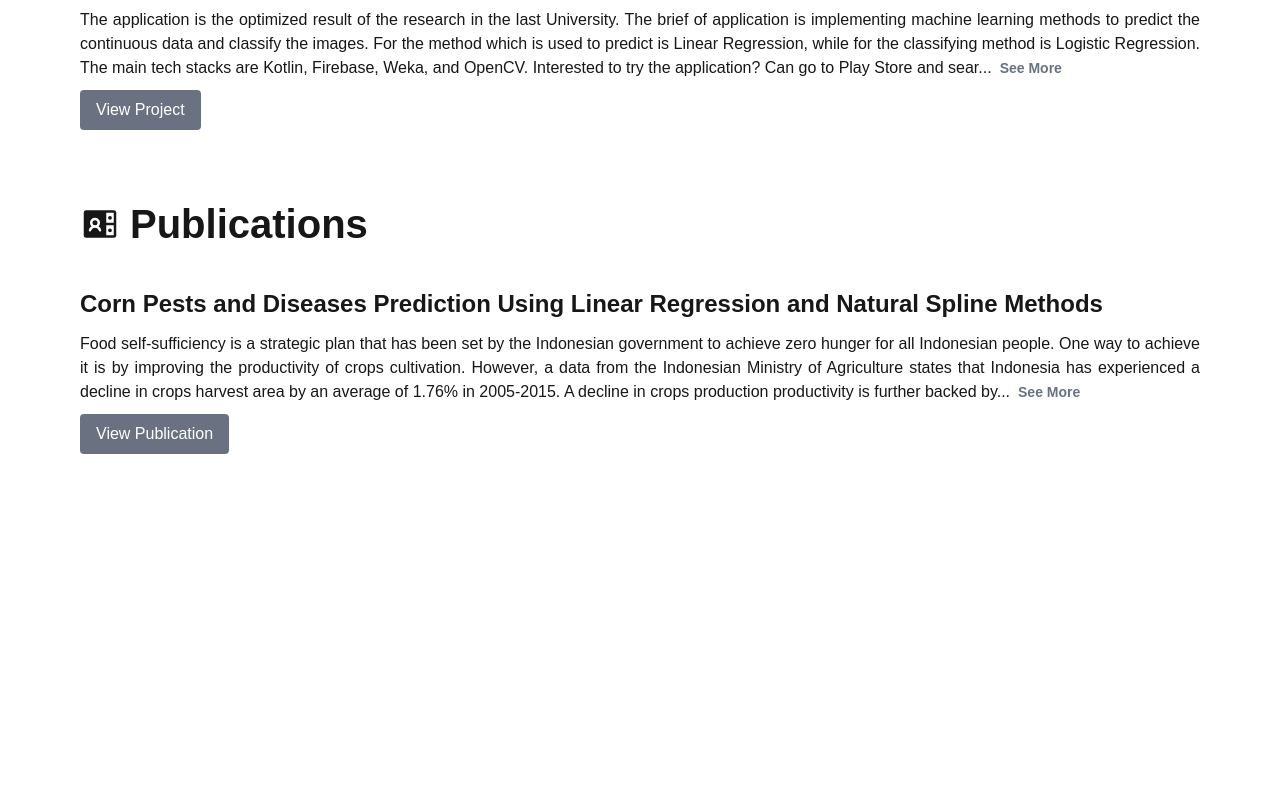
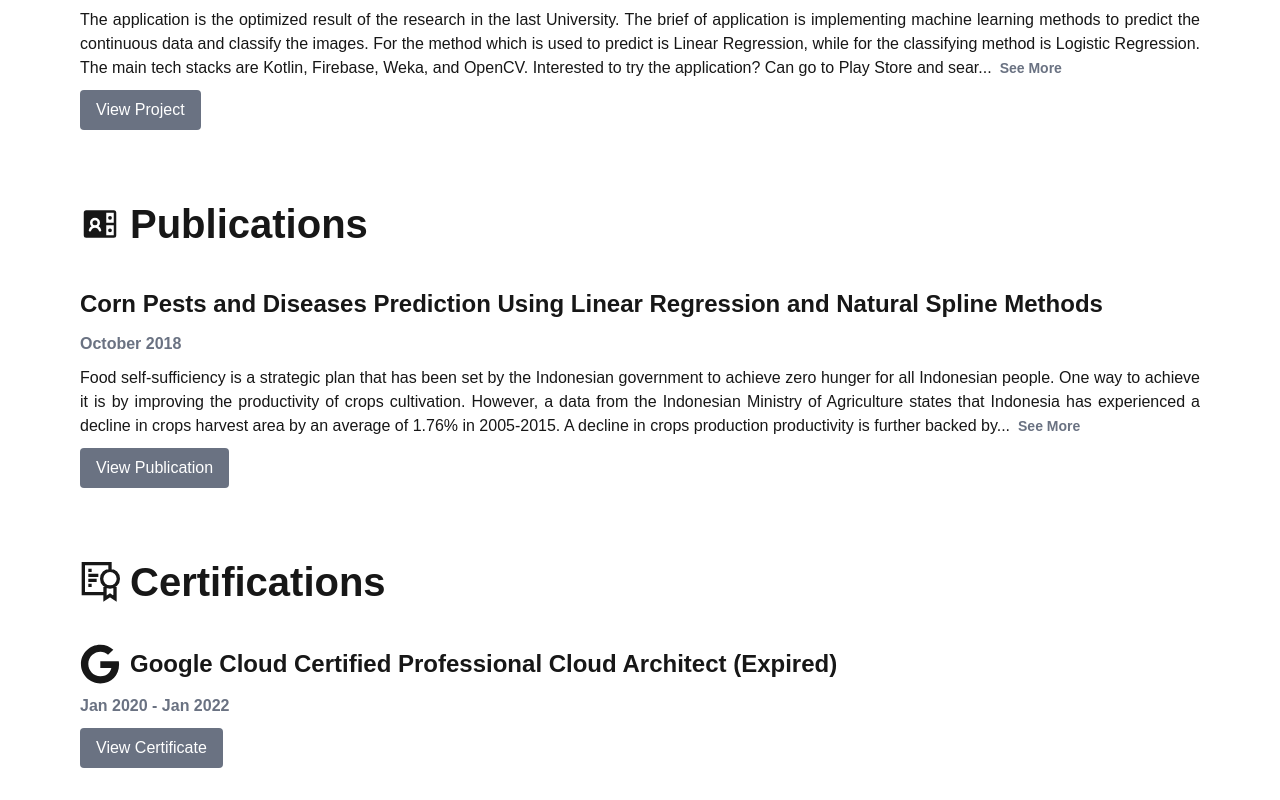
Before and after one commit to dito-hafizh/dito-hafizh.github.io, a Next.js app: page / in a window 1280 px wide. Shown: the part 2010-2810 px from the top of the page. Before the commit the page ends 2496 px from the top, so only its background shows below. Built offline with nearby package versions, Linux system fonts and the light colour scheme.

Commit message:
feat: introduce certification section and type, and display publication dates

```diff
--- /dev/null
+++ b/app/data/certification.ts
@@ -0,0 +1,11 @@
+import { Certification } from "@/types";
+
+export const CERTIFICATIONS: Certification[] = [
+    {
+        name: "Google Cloud Certified Professional Cloud Architect",
+        issuer: "Google",
+        startDate: "Jan 2020",
+        endDate: "Jan 2022",
+        link: "https://www.dropbox.com/scl/fi/u58f36eqe7uyxyzjbmb44/CloudArchitectCertificate.png?rlkey=d3lwt7f0c25mizp773e46xkko&st=axbpj6w6&dl=0"
+    }
+]
--- a/app/page.tsx
+++ b/app/page.tsx
@@ -1,10 +1,11 @@
 import AboutSection from '@/sections/about-section';
 import ProjectSection from '@/sections/project-section';
 import WorkEducationSection from '@/sections/work-education-section';
+import CertificationSection from './sections/certification-section';
 import PublicationSection from './sections/publication-section';
 
 export default function Home() {
-  const sections = [AboutSection, WorkEducationSection, ProjectSection, PublicationSection];
+  const sections = [AboutSection, WorkEducationSection, ProjectSection, PublicationSection, CertificationSection];
 
   return (
     <div className="flex flex-col items-start justify-center">
--- /dev/null
+++ b/app/sections/certification-section.tsx
@@ -0,0 +1,34 @@
+import { CERTIFICATIONS } from "@/data/certification";
+import Link from "next/link";
+import { FaGoogle } from "react-icons/fa";
+import { GrCertificate } from "react-icons/gr";
+
+export default function CertificationSection() {
+    return (
+            <div className="flex flex-col gap-section">
+              <div className="flex items-center gap-content">
+                <GrCertificate className="text-constant-lg font-bold" />
+                <h1 className="text-constant-lg font-bold">Certifications</h1>
+              </div>
+              {CERTIFICATIONS.map((certification) => (
+                <div key={certification.name} className="flex flex-col gap-content">
+                  <div className="flex items-center gap-content">
+                    <FaGoogle className="text-constant-lg font-bold" />
+                <h2 className="text-constant-md font-bold">
+                  {certification.name}
+                  {new Date(certification.endDate) < new Date() && " (Expired)"}
+                </h2>
+                  </div>
+                  <p className="font-bold text-gray-500">
+                    {certification.startDate} - {certification.endDate}
+                  </p>
+                  <Link href={certification.link} target="_blank" rel="noopener noreferrer">
+                    <button className="bg-gray-500 hover:bg-gray-600 text-white py-2 px-4 rounded">
+                      View Certificate
+                    </button>
+                  </Link>
+                </div>
+              ))}
+            </div>
+    );
+}
--- a/app/sections/publication-section.tsx
+++ b/app/sections/publication-section.tsx
@@ -15,6 +15,9 @@ export default function PublicationSection() {
                     <div className="flex items-center gap-content">
                         <h2 className="text-constant-md font-bold">{publication.title}</h2>
                     </div>
+                    <div className="flex items-center gap-content">
+                        <h3 className="font-bold text-gray-500">{publication.date}</h3>
+                    </div>
                     <SeeMore text={publication.description} />
                     <Link href={publication.link} target="_blank" rel="noopener noreferrer">
                         <button className="bg-gray-500 hover:bg-gray-600 text-white py-2 px-4 rounded">
```
Also changed, not shown: app/types/index.ts (+8 -0 lines).
